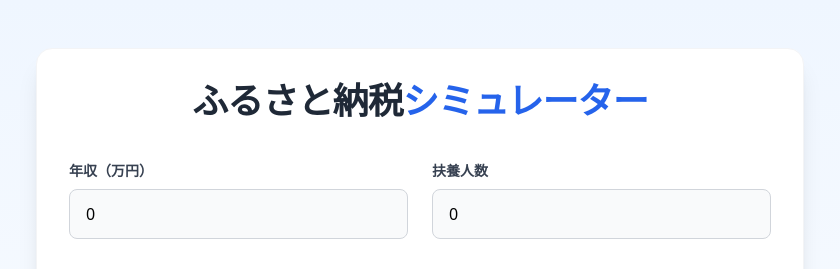
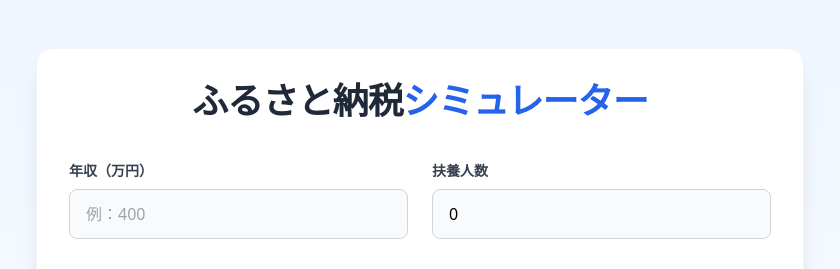
Before and after one commit to NoriyukiTanabe/furusato, a React (Vite) app: page / in a window 1280 px wide. Shown: the top 269 px of the page, without its empty margins (220-1060 px from the left). Built offline with nearby package versions, Linux system fonts and the light colour scheme.

Commit message:
Improve annual income input with comma formatting and numeric handling

```diff
--- a/src/App.tsx
+++ b/src/App.tsx
@@ -2,6 +2,7 @@ import { useState } from 'react'
 import { calculateFurusato } from './utils/furusato'
 
 function App() {
+  const [annualIncomeDisplay, setAnnualIncomeDisplay] = useState<string>('')
   const [annualIncome, setAnnualIncome] = useState<number>(0)
   const [dependents, setDependents] = useState<number>(0)
   const [result, setResult] = useState<{
@@ -10,8 +11,25 @@ function App() {
     actualCost: number;
   } | null>(null)
 
+  const handleAnnualIncomeChange = (value: string) => {
+    // カンマを除去して数値のみにする
+    const numericValue = value.replace(/,/g, '')
+    if (numericValue === '') {
+      setAnnualIncome(0)
+      setAnnualIncomeDisplay('')
+      return
+    }
+
+    const number = Number(numericValue)
+    if (!isNaN(number)) {
+      setAnnualIncome(number)
+      // 3桁区切りでカンマを追加
+      setAnnualIncomeDisplay(number.toLocaleString())
+    }
+  }
+
   const handleCalculate = () => {
-    const result = calculateFurusato(annualIncome, dependents)
+    const result = calculateFurusato(annualIncome * 10000, dependents)
     setResult(result)
   }
 
@@ -28,10 +46,10 @@ function App() {
                 年収（万円）
               </label>
               <input
-                type="number"
-                value={annualIncome}
-                onChange={(e) => setAnnualIncome(Number(e.target.value))}
-                min="0"
+                type="text"
+                inputMode="numeric"
+                value={annualIncomeDisplay}
+                onChange={(e) => handleAnnualIncomeChange(e.target.value)}
                 className="w-full px-4 py-3 rounded-lg border border-gray-300 focus:ring-2 focus:ring-blue-500 focus:border-blue-500 transition-all duration-200 bg-gray-50"
                 placeholder="例：400"
               />
```
